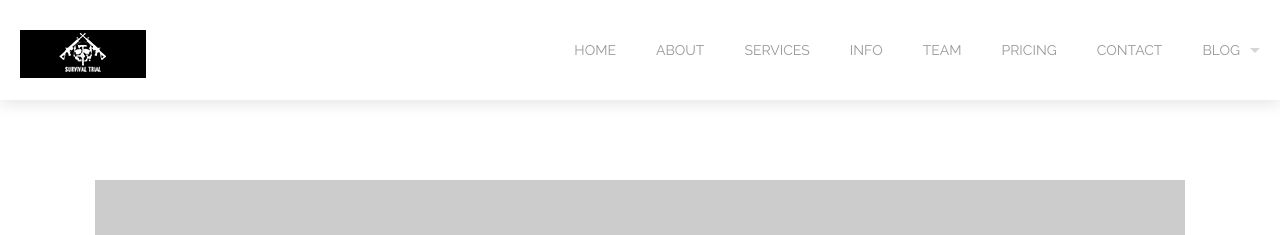
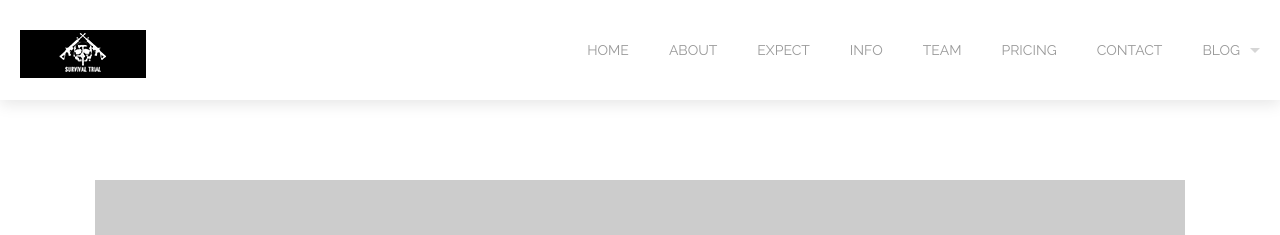
Before and after one commit to jonweiler/jonweiler.github.io, a Jekyll site: the page built from portfolio-item.html, in a window 1280 px wide. Shown: the top 235 px of the page. Built offline with Jekyll 4.4.1, drawn with Linux system fonts in a browser that asks for light colours.

Commit message:
update navigation

```diff
--- a/_data/nav.yaml
+++ b/_data/nav.yaml
@@ -4,7 +4,7 @@
 - name: About
   path: "#about"
   section_id: about
-- name: Services
+- name: Expect
   path: "#services"
   section_id: services
 - name: Info
```
